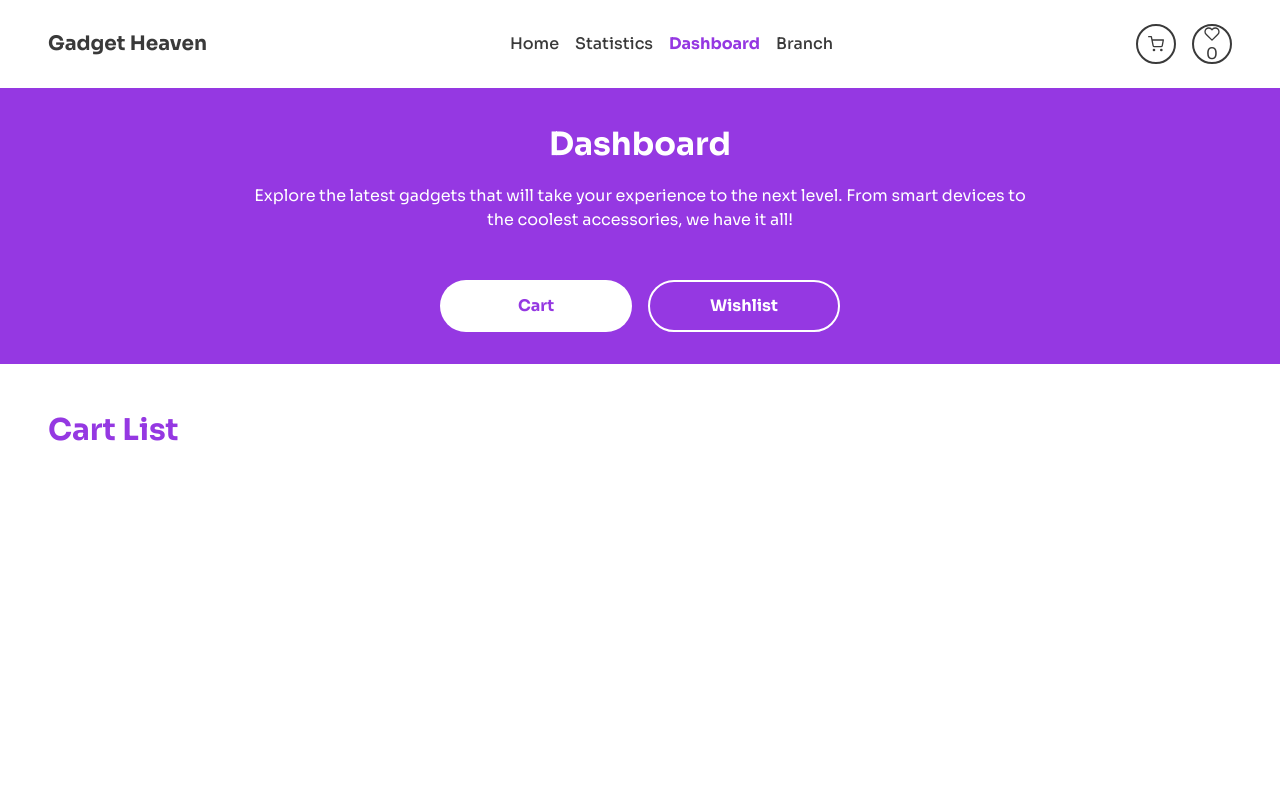
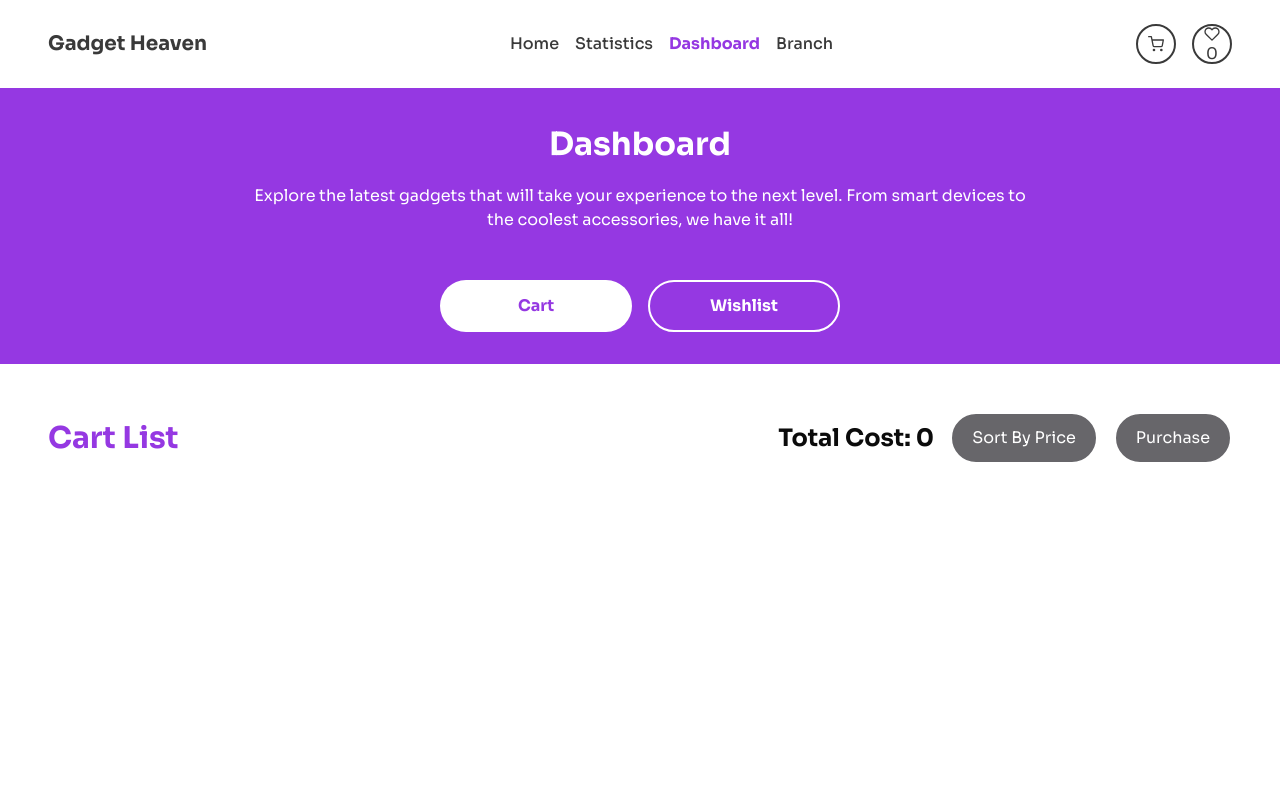
Before and after one commit to adnanakhlasofficial/gadget-heaven, a React (Vite) app: page /dashboard in a window 1280 px wide. Shown: the top 800 px of the page. Built offline with nearby package versions, Linux system fonts and the light colour scheme.

Commit message:
sort & purchage done

```diff
--- a/src/components/Cart.jsx
+++ b/src/components/Cart.jsx
@@ -4,11 +4,24 @@ import CartListCard from "./CartListCard";
 
 const Cart = () => {
   const [products, setProducts] = useState([]);
+  const [totalPrice, setTotalPrice] = useState(0);
 
   useEffect(() => {
     const cartlist = getAllCartList();
     setProducts(cartlist);
+
   }, []);
+
+  const handleSort = () => {
+    const cartlist = getAllCartList();
+    const sortCartList = cartlist.sort((a,b)=> a.price - b.price);
+    setProducts(sortCartList);
+  }
+
+  const handlePurchase =() => {
+    setProducts([])
+    localStorage.setItem("cartlist", JSON.stringify([]))
+  }
 
   const handleCartRemove = (id) => {
     removeCartList(id);
@@ -17,7 +30,14 @@ const Cart = () => {
   };
   return (
     <div className="wrapper my-12 space-y-6">
-      <h2 className="text-3xl font-bold text-primary">Cart List</h2>
+      <div className="flex justify-between items-center">
+        <h2 className="text-3xl font-bold text-primary">Cart List</h2>
+        <div className="flex items-center gap-4">
+            <p className="text-2xl text-deep-black font-bold">Total Cost: {totalPrice}</p>
+            <button onClick={handleSort} disabled={products.length > 0 ? false : true} className={products.length > 0 ? "px-5 py-3 border-primary border-2 rounded-full text-primary": "px-5 py-3 border-2 rounded-full bg-gray text-white"}>Sort By Price</button>
+            <button onClick={handlePurchase} disabled={products.length > 0 ? false : true} className={products.length > 0 ? "px-5 py-3 border-primary border-2 rounded-full text-primary": "px-5 py-3 border-2 rounded-full bg-gray text-white"}>Purchase</button>
+        </div>
+      </div>
 
       {products.map((product) => (
         <CartListCard
```
